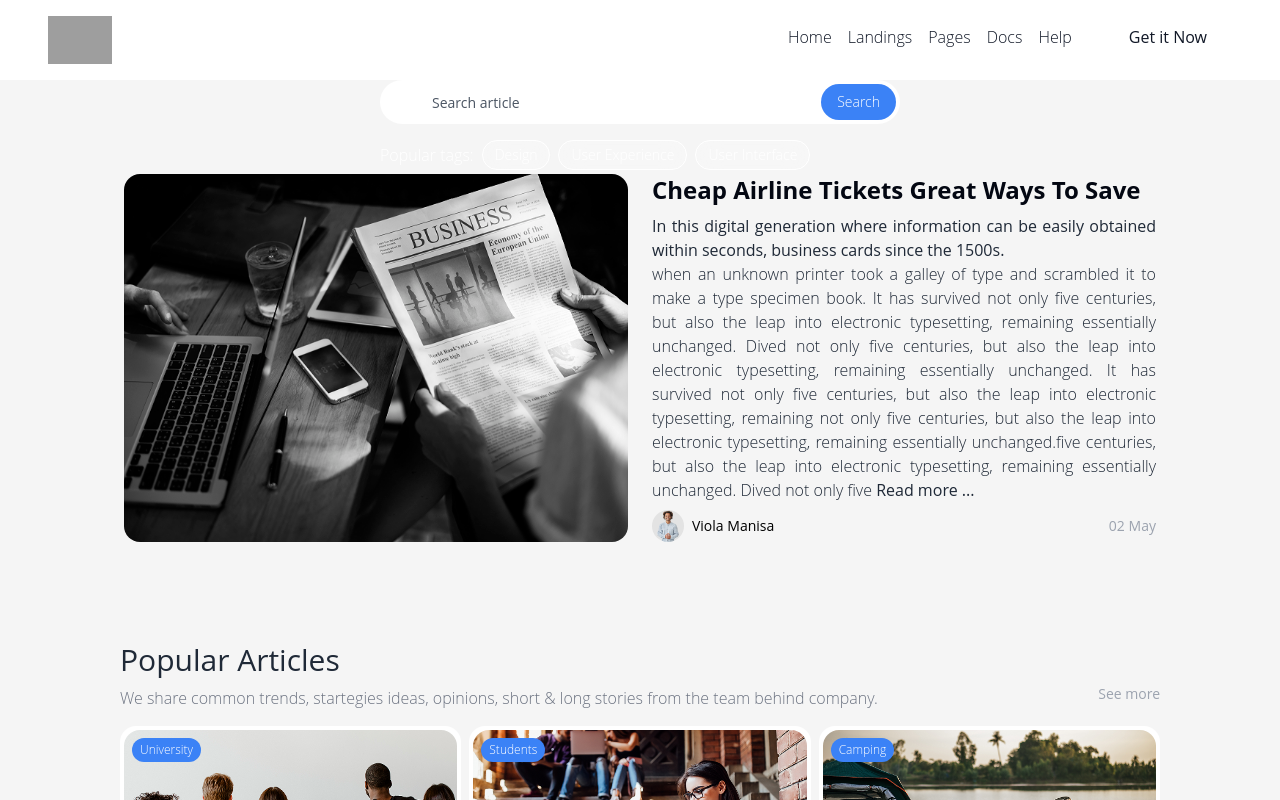
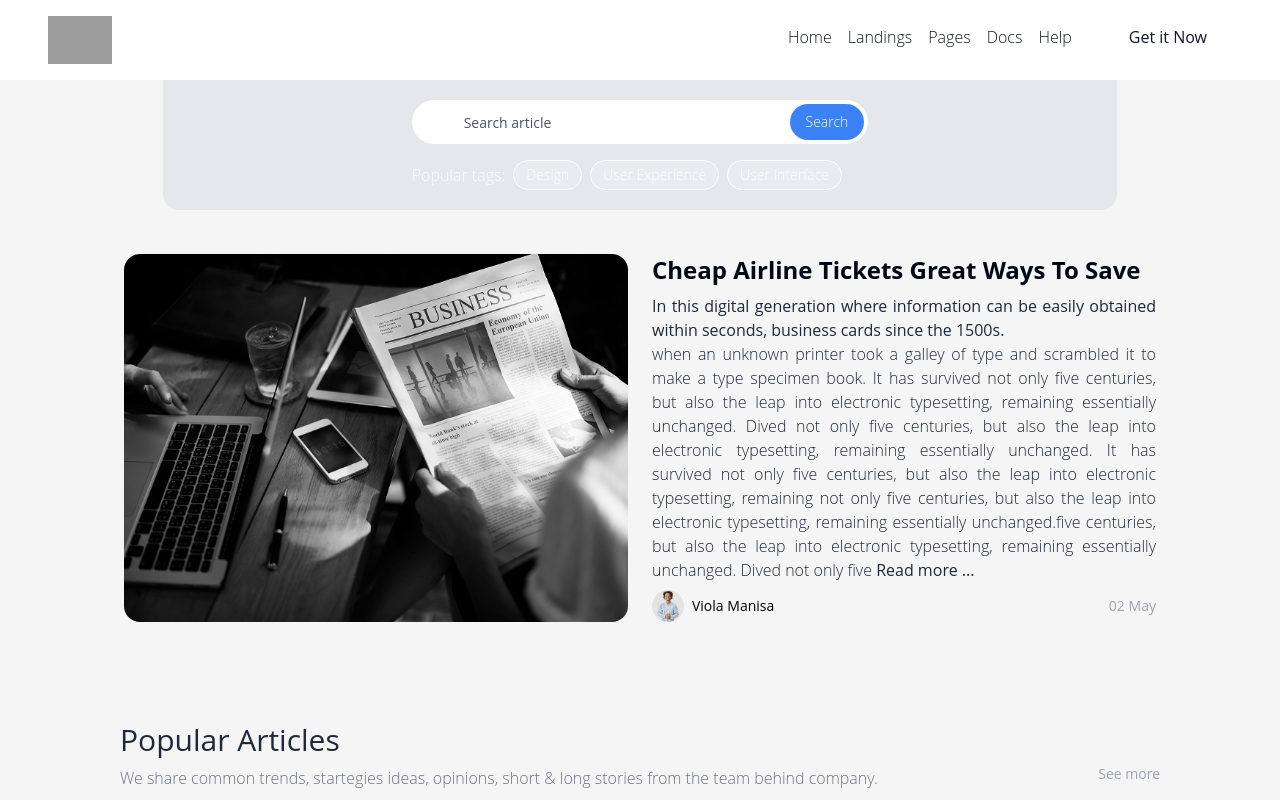
Before and after one commit to setykarimi/Heya-News, a React (Vite) app: page / in a window 1280 px wide. Shown: the top 800 px of the page. Built offline with nearby package versions, Linux system fonts and the light colour scheme; grey boxes are pictures that could not be loaded; some icons are missing.

Commit message:
Subject: Redesing, Description: Edit styles for new desing, Date: 6/23/2023

```diff
--- a/src/components/form/Search.jsx
+++ b/src/components/form/Search.jsx
@@ -3,7 +3,8 @@ import Hashtags from '../hashtag/Hashtag';
 
 const SearchArticle = () => {
     return (
-        <div className='lg:w-1/2 md:w-3/4 w-full mx-auto'>
+        <div className='bg-gray-200 w-11/12 mx-auto mb-10 p-5 rounded-bl-2xl rounded-br-2xl'>
+        <div className='lg:w-1/2 md:w-3/4 w-full mx-auto '>
             <div className="items-center bg-white rounded-full p-1 flex gap-2 ">
                 <SearchNormal1 size="24" color="#959EAD" className='ml-2' />
                 <input className="w-full py-1 px-2 outline-none text-gray-700 placeholder:text-gray-600 placeholder:text-sm" type='search' placeholder='Search article' />
@@ -11,6 +12,7 @@ const SearchArticle = () => {
             </div>
             <Hashtags />
         </div>
+        </div>
     );
 }
 
```
